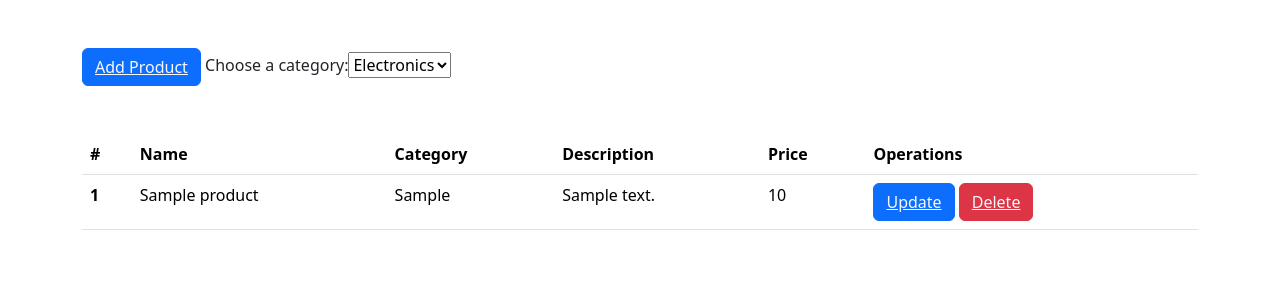
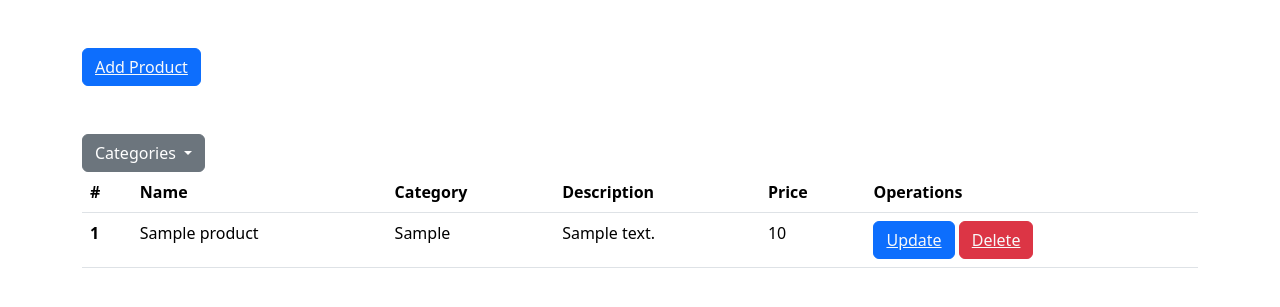
Before and after one commit to Adithej/CURD-assgn2, a PHP site: page /display.php in a window 1280 px wide. Shown: the top 307 px of the page. Run offline with PHP 8.4, Linux system fonts and the light colour scheme; tables that the repository leaves empty or names only in its code hold one stand-in row (values such as "Sample post").

Commit message:
crud-php

```diff
--- a/display.php
+++ b/display.php
@@ -26,7 +26,7 @@ require("connection.php");
     <div class="container">
         <button class="btn btn-primary my-5"><a href="product.php" class="text-light">Add Product</a></button>
         <table class="table">
-            <!-- <div class="dropdown">
+            <div class="dropdown">
                 <a class="btn btn-secondary dropdown-toggle" href="#" role="button" data-bs-toggle="dropdown"
                     aria-expanded="false">
                     Categories
@@ -41,15 +41,15 @@ require("connection.php");
                     <li><button class="btn" value="Footwear"><a class="dropdown-item"
                                 href="categories.php">Footwear</a></button></li>
                 </ul>
-            </div> -->
-            <label for="category">Choose a category:</label>
+            </div>
+            <!-- <label for="category">Choose a category:</label>
             <select name="category" id="category">
                 <option value="electronics">Electronics</option>
                 <option value="footwear">Footwear</option>
                 <option value="clothing">Clothing</option>
                 <option value="gatgets">Gadgets</option>
             </select>
-            <thead>
+            <thead> -->
             <tr>
                 <th scope="col">#</th>
                 <th scope="col">Name</th>
```
Lines whose indentation alone changed are shown as unchanged.
